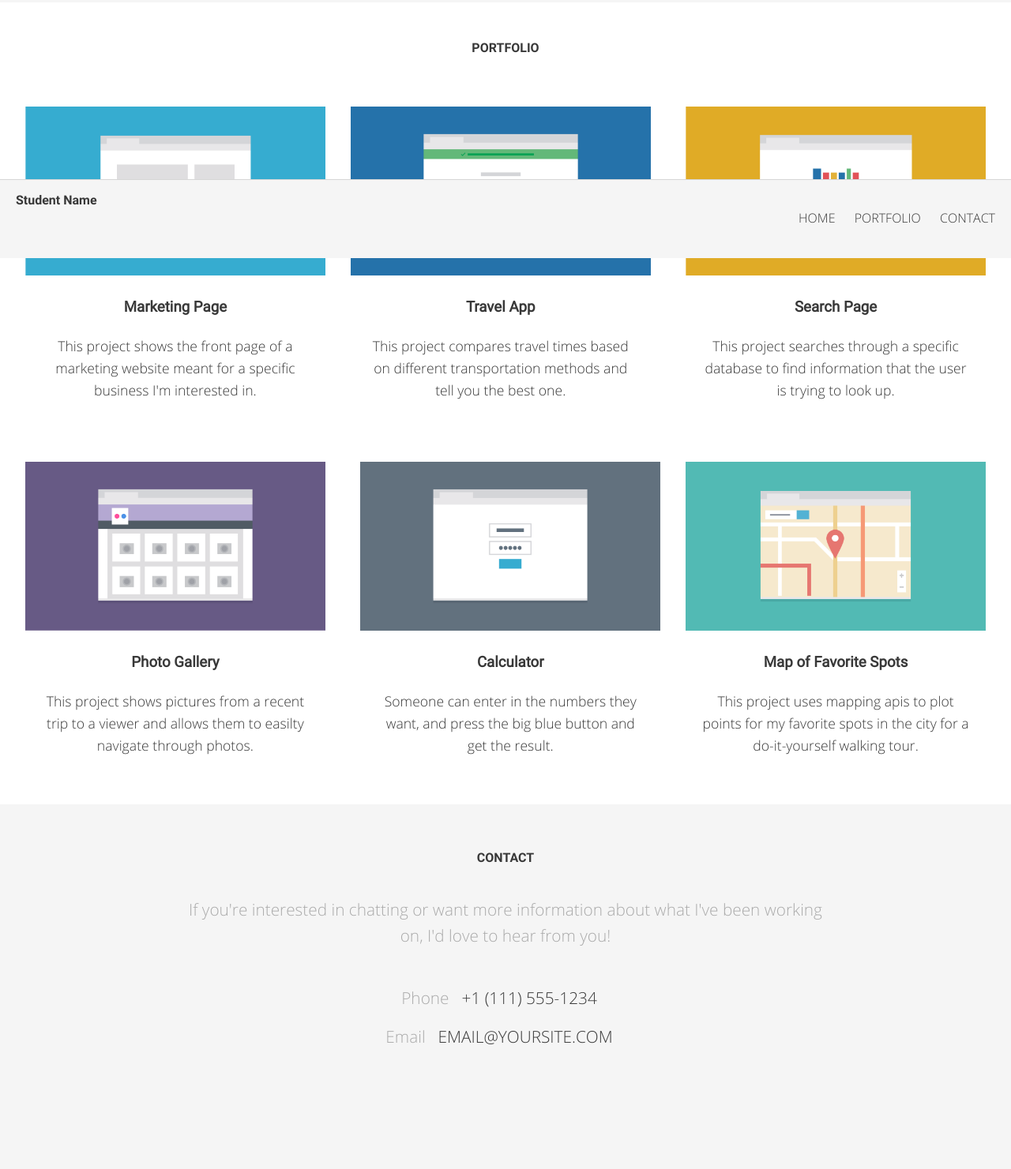
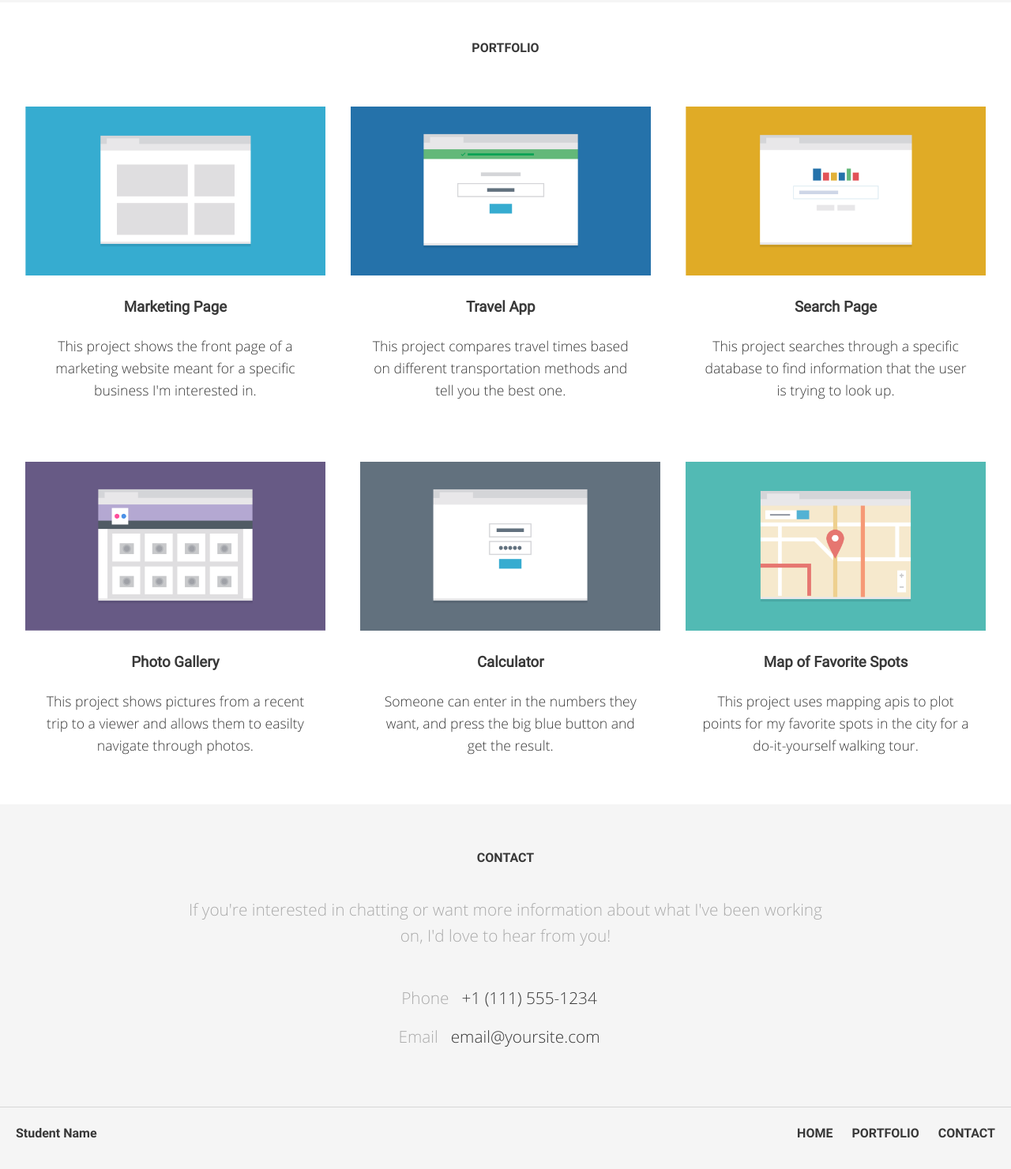
Before and after one commit to rarri89/Techdegree-Project-2, a plain HTML site: page index.html in a window 1280 px wide. Shown: the part 473-1954 px from the top of the page at 79% size. Before the commit the page ends 1875 px from the top, so only its background shows below. Drawn offline with Linux system fonts and the light colour scheme.

Commit message:
Editing nav footer again

```diff
--- a/css/styles.css
+++ b/css/styles.css
@@ -89,14 +89,10 @@ li {
 a {
     text-decoration: none;
     color: white;
-    text-transform: uppercase;
     line-height: 1.38em;
 }
 
 footer {
-    position: absolute;
-    bottom: 0;
-    width: 100%;
     height: 100px;
     padding: 20px;
     background: #f5f5f5;
@@ -138,13 +134,13 @@ a:hover {
 
 .main-footer {
     text-align: right;
+    margin-top: 0;
+    margin-bottom: 0;
 }
 
 .name-footer {
     float: left;
     font-family: 'Roboto Bold', sans-serif;
-    height: 12px;
-    line-height: 12px;
 }
 
 .top,
@@ -166,6 +162,10 @@ a:hover {
     padding: 24px 16px;
 }
 
+.main-content {
+    padding: 0 16px;
+    font-family: 'Roboto', sans-serif;
+}
 
 /* ---- Page Elements---- */
 
@@ -190,14 +190,6 @@ a:hover {
 .title {
     margin: 0;
     padding: 45px 0;
-}
-
-.main-content {
-    padding: 0 16px;
-}
-
-.main-content {
-    font-family: 'Roboto', sans-serif;
 }
 
 .main-content p {
--- a/index.html
+++ b/index.html
@@ -67,14 +67,16 @@
         </div>
     </main>
 <!--End Main Content-->
-    <footer>
+    <footer class="clearfix">
         <p class="name-footer">Student Name</p>
-        <ul class="main-footer">
-            <li class="top"><a href="#top">back to top</a></li>
-            <li class="full"><a href="#top">home</a></li>
-            <li class="full"><a href="portfolio">portfolio</a></li>
-            <li class="full"><a href="#contact">contact</a></li>
-        </ul>
+        <nav class="clearfix">
+            <ul class="main-footer">
+                <li class="top"><a href="#top">back to top</a></li>
+                <li class="full"><a href="#top">home</a></li>
+                <li class="full"><a href="#portfolio">portfolio</a></li>
+                <li class="full"><a href="#contact">contact</a></li>
+            </ul>
+        </nav>
     </footer>
 </body>
 </html>
```
